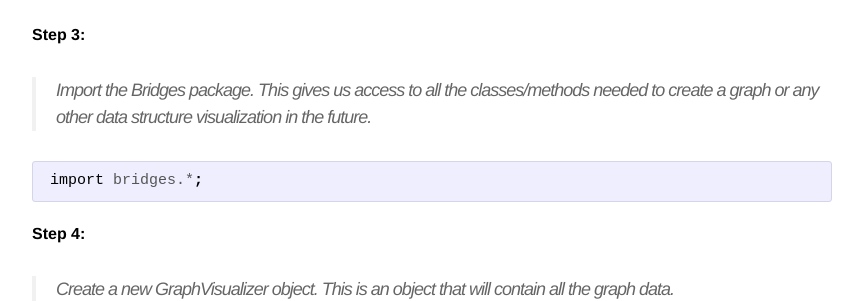
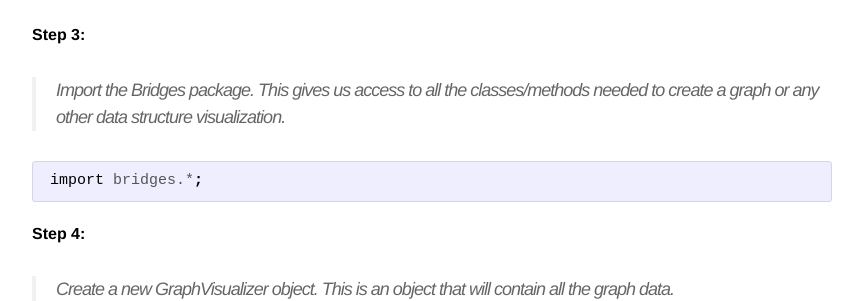
Before and after one commit to Dismembered/Dismembered.github.io, a Jekyll site: the page built from _posts/2014-06-23-HelloWorld-Tutorial_part2.markdown, in a window 1280 px wide and 900 px high, scrolled down 1287 px. Shown: the part 180-481 px from the top of the window, without its empty margins (208-1071 px from the left). Built offline with Jekyll 4.4.1, drawn with Linux system fonts in a browser that asks for light colours.

Commit message:
Update 2014-06-23-HelloWorld-Tutorial_part2.markdown

```diff
--- a/_posts/2014-06-23-HelloWorld-Tutorial_part2.markdown
+++ b/_posts/2014-06-23-HelloWorld-Tutorial_part2.markdown
@@ -21,7 +21,7 @@ categories: jekyll update
 
 **Step 3:**
 
-> Import the Bridges package. This gives us access to all the classes/methods needed to create a graph or any other data structure visualization in the future.
+> Import the Bridges package. This gives us access to all the classes/methods needed to create a graph or any other data structure visualization.
 
 {% highlight java  %}
 
```
